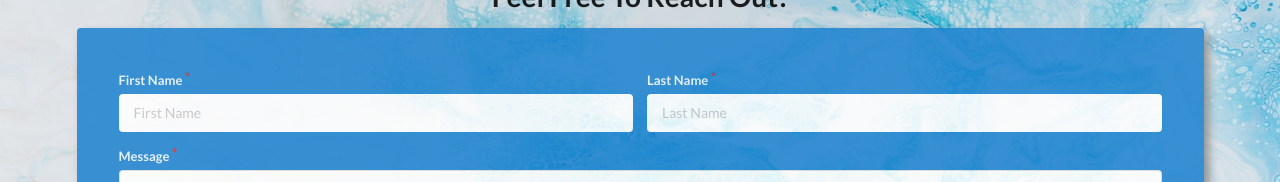
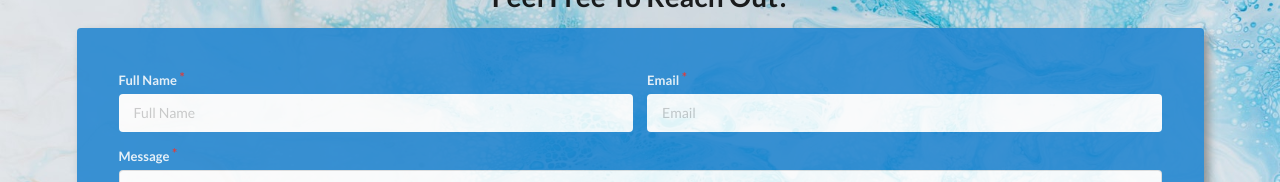
Before and after one commit to cjilbert504/portfolio, a React (Create React App) app in the folder portfolio_client/: page /contact in a window 1280 px wide. Shown: the part 184-366 px from the top of the page. Built offline with nearby package versions, Linux system fonts and the light colour scheme.

Commit message:
Update names on input fields

```diff
--- a/portfolio_client/src/components/presentationComponents/ContactForm.js
+++ b/portfolio_client/src/components/presentationComponents/ContactForm.js
@@ -9,8 +9,8 @@ const ContactForm = () => {
         <ContentSegment>
             <div className="ui inverted form">
                 <div className="two fields">
-                    <Input className="required field" labelText="First Name" placeholder="First Name"  />
-                    <Input className="required field" labelText="Last Name" placeholder="Last Name" />
+                    <Input className="required field" labelText="Full Name" placeholder="Full Name"  />
+                    <Input className="required field" labelText="Email" placeholder="Email" />
                 </div>
                 <TextArea className="required field" labelText="Message" placeholder="Message" />
                 <Button className="ui submit button" buttonText="Submit" />
```
